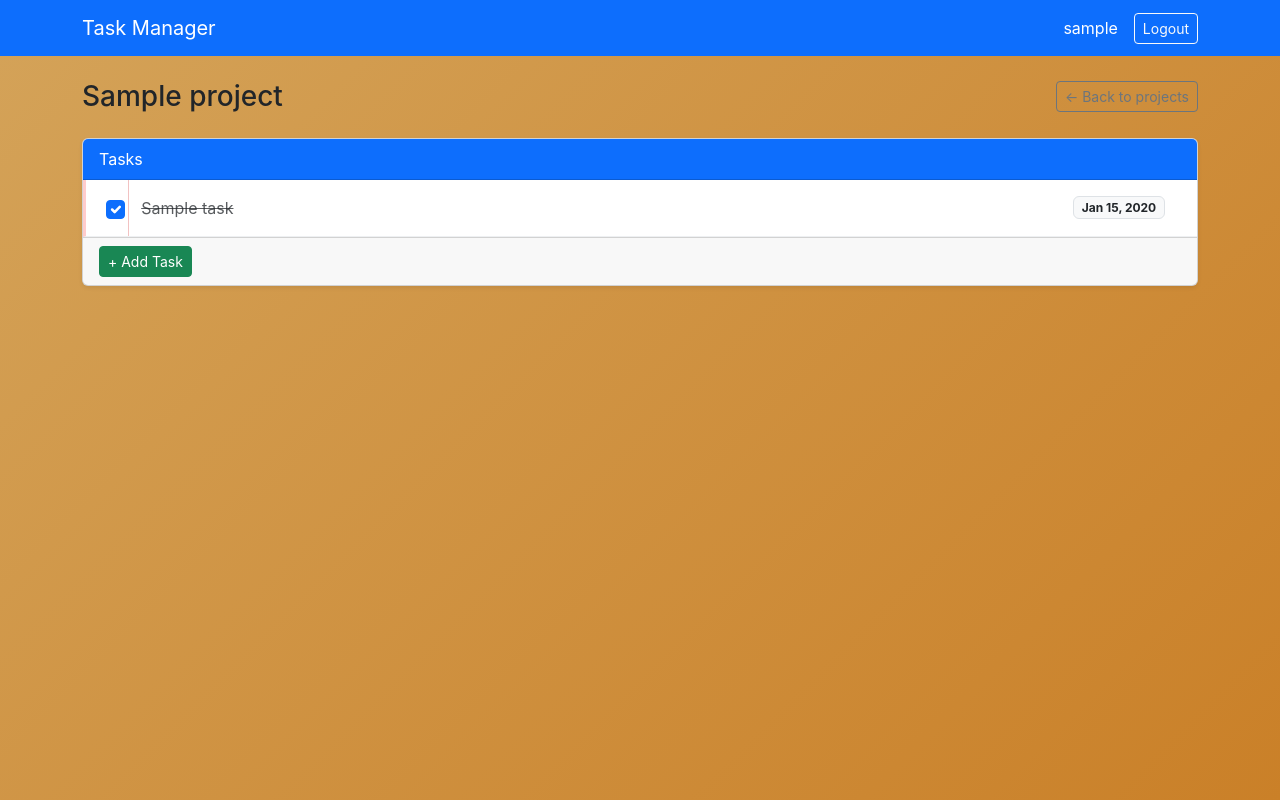
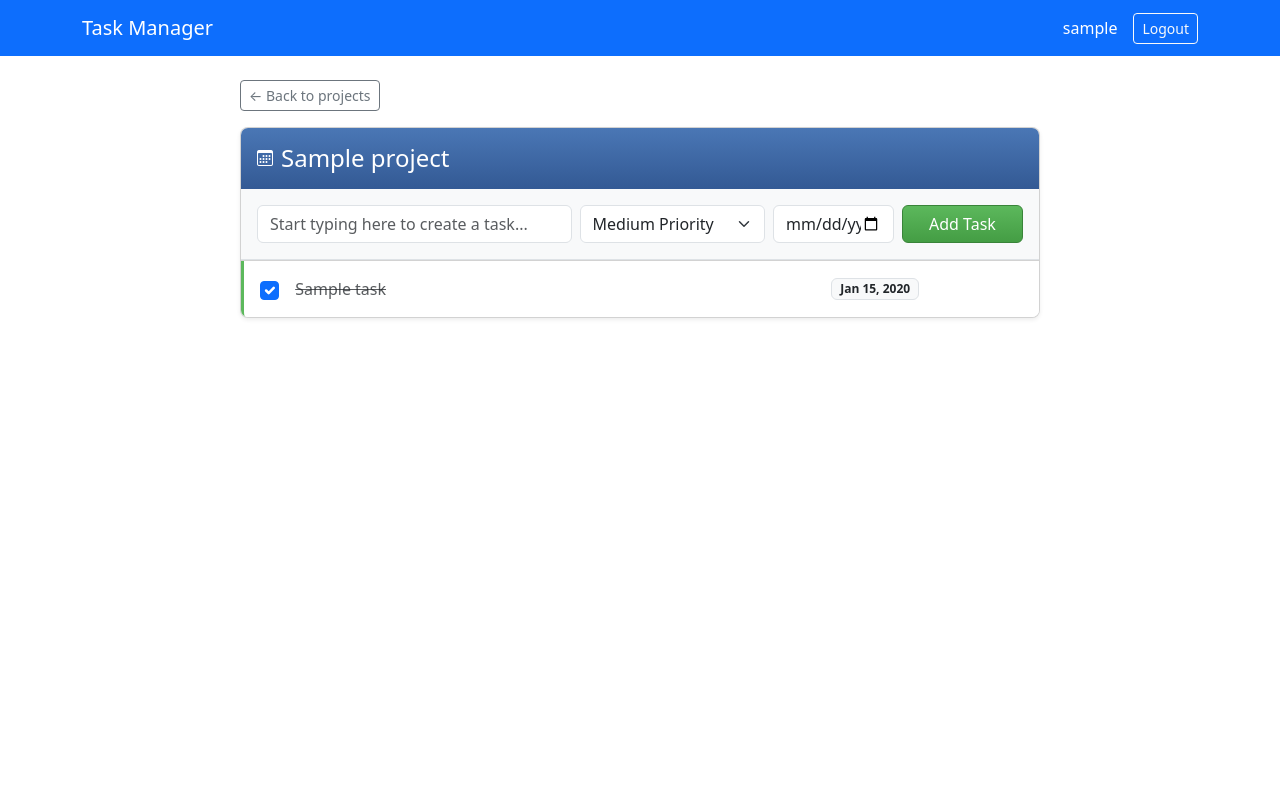
Before and after one commit to Sheridancereign/task-manager, a Django app: page /projects/1/ in a window 1280 px wide. Run offline with Django 5.2, Linux system fonts and the light colour scheme; a user stored in the database is signed in; tables that the repository leaves empty hold one stand-in row (values such as "Sample post"); some libraries are stand-ins or nearby versions.

Commit message:
style: match UI to reference screenshot and fix duplicated body tag

```diff
--- a/apps/tasks/models.py
+++ b/apps/tasks/models.py
@@ -12,7 +12,7 @@ class Task(models.Model):
         default=0,
         help_text="Lower number = higher priority (used for manual ordering).",
     )
-    deadline = models.DateTimeField(null=True, blank=True)
+    deadline = models.DateField(null=True, blank=True)
     is_done = models.BooleanField(default=False)
     created_at = models.DateTimeField(auto_now_add=True)
     updated_at = models.DateTimeField(auto_now=True)
--- a/apps/tasks/views.py
+++ b/apps/tasks/views.py
@@ -12,7 +12,7 @@ from .forms import TaskForm
 
 class TaskCreateView(LoginRequiredMixin, CreateView):
     model = Task
-    fields = ["name", "priority", "deadline"]
+    form_class = TaskForm
     template_name = "tasks/task_form.html"
 
     def dispatch(self, request, *args, **kwargs):
--- a/static/css/style.css
+++ b/static/css/style.css
@@ -1,94 +1,54 @@
-body {
-    background: linear-gradient(135deg, #d4a359 0%, #ca8028 100%);
-    min-height: 100vh;
-    font-family: -apple-system, BlinkMacSystemFont, "Segoe UI", Roboto, "Helvetica Neue", Arial, sans-serif;
-}
-
-.project-card {
-    border-radius: 10px !important;
-    overflow: hidden;
-    border: 1px solid rgba(0, 0, 0, 0.15) !important;
-    box-shadow: 0 8px 20px rgba(0, 0, 0, 0.2) !important;
-}
-
-.project-header {
-    background: linear-gradient(to bottom, #4f7ca8 0%, #355883 100%) !important;
-    border-bottom: 1px solid #284466 !important;
-    color: #ffffff;
-}
-
-.add-task-block {
-    background-color: #e0e0e0 !important;
-    border-bottom: 1px solid #cccccc !important;
-}
-
-.add-task-btn {
-    background: linear-gradient(to bottom, #62b962 0%, #449d44 100%) !important;
-    border: 1px solid #398439 !important;
-    color: #ffffff !important;
-    font-weight: 600;
-    text-shadow: 0 -1px 0 rgba(0, 0, 0, 0.25);
-}
-
-.add-task-btn:hover {
-    background: linear-gradient(to bottom, #51a351 0%, #378237 100%) !important;
-}
-
-.task-list-group {
-    background-color: #ffffff;
-    position: relative;
-}
-
 .task-row {
-    position: relative;
-    padding-left: 20px !important;
-    border-bottom: 1px solid #eef0f2 !important;
     transition: background-color 0.15s ease-in-out;
-}
-
-.task-row::before {
-    content: "";
-    position: absolute;
-    left: 42px;
-    top: 0;
-    bottom: 0;
-    width: 1px;
-    background-color: #f2c2c2;
-    z-index: 1;
-}
-
-.task-row .form-check-input {
-    z-index: 2;
+    cursor: default;
 }
 
 .task-row:hover {
-    background-color: #fffeb8 !important;
+    background-color: #fdfdcb;
 }
 
 .task-actions {
-    display: none;
-    align-items: center;
-    gap: 8px;
-    z-index: 2;
+    opacity: 0;
+    transition: opacity 0.15s ease-in-out;
 }
 
 .task-row:hover .task-actions {
-    display: flex;
+    opacity: 1;
 }
 
 .cursor-grab {
     cursor: grab;
-    font-weight: bold;
 }
 
-.btn-add-todo {
-    background: linear-gradient(to bottom, #4f7ca8 0%, #355883 100%) !important;
-    border: 1px solid #284466 !important;
-    color: #ffffff !important;
-    font-weight: bold;
-    box-shadow: 0 4px 10px rgba(0, 0, 0, 0.3) !important;
+.cursor-grab:active {
+    cursor: grabbing;
 }
 
-.btn-add-todo:hover {
-    background: linear-gradient(to bottom, #426a91 0%, #2a476c 100%) !important;
+.task-actions button {
+    background: none;
+    border: none;
+    font-size: 1rem;
+    line-height: 1;
 }
+
+.task-actions button:hover {
+    color: #333 !important;
+}
+
+
+.task-row[data-priority="3"] {
+    border-left-color: #d9534f !important; /* high */
+}
+
+.task-row[data-priority="2"] {
+    border-left-color: #f0ad4e !important; /* medium */
+}
+
+.task-row[data-priority="1"] {
+    border-left-color: #5cb85c !important; /* low */
+}
+
+.card-header a.text-white:hover {
+    text-decoration: underline !important;
+    opacity: 0.9;
+}
--- a/templates/base.html
+++ b/templates/base.html
@@ -8,8 +8,8 @@
     <link href="https://cdnjs.cloudflare.com/ajax/libs/bootstrap/5.3.3/css/bootstrap.min.css" rel="stylesheet">
     <link rel="stylesheet" href="https://cdn.jsdelivr.net/npm/bootstrap-icons@1.11.3/font/bootstrap-icons.min.css">
     <link rel="stylesheet" href="{% static 'css/style.css' %}">
+    <link rel="icon" href="data:,">
 </head>
-<body>
 <body>
     <nav class="navbar navbar-expand-lg navbar-dark bg-primary">
         <div class="container">
@@ -24,7 +24,6 @@
             {% endif %}
         </div>
     </nav>
-
     <div class="container mt-4">
         {% if messages %}
             {% for message in messages %}
@@ -34,10 +33,8 @@
                 </div>
             {% endfor %}
         {% endif %}
-
         {% block content %}{% endblock %}
     </div>
-
     <script src="https://cdnjs.cloudflare.com/ajax/libs/bootstrap/5.3.3/js/bootstrap.bundle.min.js"></script>
     <script src="https://unpkg.com/htmx.org@2.0.4"></script>
     <script src="https://unpkg.com/hyperscript.org@0.9.13"></script>
--- a/templates/projects/project_detail.html
+++ b/templates/projects/project_detail.html
@@ -3,24 +3,60 @@
 {% block title %}{{ project.name }}{% endblock %}
 
 {% block content %}
-<div class="d-flex justify-content-between align-items-center mb-4">
-    <h1 class="h3 mb-0">{{ project.name }}</h1>
+<div class="container d-flex flex-column align-items-center mt-4">
+    <div class="d-flex justify-content-between align-items-center w-100 mb-3" style="max-width: 800px;">
         <a href="{% url 'projects:list' %}" class="btn btn-outline-secondary btn-sm">← Back to projects</a>
     </div>
 
-<div class="card shadow-sm">
-    <div class="card-header bg-primary text-white">
-        Tasks
+    <div class="card shadow-sm mb-5 w-100" style="max-width: 800px; border-radius: 8px; overflow: hidden;">
+        <div class="card-header text-white d-flex justify-content-between align-items-center p-3"
+             style="background: linear-gradient(to bottom, #4a77b5, #335994); border-bottom: none;">
+            <div class="d-flex align-items-center gap-2">
+                <i class="bi bi-calendar3"></i>
+                <h4 class="mb-0">{{ project.name }}</h4>
             </div>
-    <ul class="list-group list-group-flush" id="task-list">
+        </div>
+
+        <div class="bg-light p-3 border-bottom">
+            <form action="javascript:void(0);"
+                  hx-post="{% url 'tasks:create' project.pk %}"
+                  hx-target="#task-list-{{ project.pk }}"
+                  hx-swap="beforeend"
+                  hx-on::after-request="if(event.detail.successful){ this.reset(); const empty = document.getElementById('empty-state-{{ project.pk }}'); if(empty) empty.remove(); }"
+                  class="row g-2 align-items-center mb-0">
+                {% csrf_token %}
+                <div class="col-12 col-md-5">
+                    <input type="text" name="name" class="form-control"
+                           placeholder="Start typing here to create a task..." required>
+                </div>
+                <div class="col-6 col-md-3">
+                    <select name="priority" class="form-select">
+                        <option value="1">Low Priority</option>
+                        <option value="2" selected>Medium Priority</option>
+                        <option value="3">High Priority</option>
+                    </select>
+                </div>
+                <div class="col-6 col-md-2">
+                    <input type="date" name="deadline" class="form-control">
+                </div>
+                <div class="col-12 col-md-2">
+                    <button type="submit" class="btn btn-success w-100"
+                            style="background: linear-gradient(to bottom, #5cb85c, #449d44); border-color: #398439;">
+                        Add Task
+                    </button>
+                </div>
+            </form>
+        </div>
+
+        <ul class="list-group list-group-flush" id="task-list-{{ project.pk }}">
             {% for task in project.tasks.all %}
                 {% include "tasks/_task_row.html" %}
             {% empty %}
-        <li class="list-group-item text-muted">No tasks yet</li>
+                <li class="list-group-item text-muted text-center py-3" id="empty-state-{{ project.pk }}">
+                    No tasks yet. Create one above!
+                </li>
             {% endfor %}
         </ul>
-    <div class="card-footer">
-        <a href="{% url 'tasks:create' project.pk %}" class="btn btn-sm btn-success">+ Add Task</a>
     </div>
 </div>
 {% endblock %}
--- a/templates/tasks/_task_row.html
+++ b/templates/tasks/_task_row.html
@@ -1,4 +1,7 @@
-<li class="list-group-item d-flex align-items-center task-row py-3" id="task-{{ task.pk }}" style="border-left: 3px solid #ffcccc;">
+<li class="list-group-item d-flex align-items-center task-row py-3"
+    id="task-{{ task.pk }}"
+    data-priority="{{ task.priority }}"
+    style="border-left: 3px solid #ccc;">
     <input type="checkbox"
            class="form-check-input me-3" style="width: 1.2rem; height: 1.2rem;"
            {% if task.is_done %}checked{% endif %}
```
Also changed, not shown: apps/tasks/migrations/0002_alter_task_deadline.py (added). Lines whose indentation alone changed are shown as unchanged.
